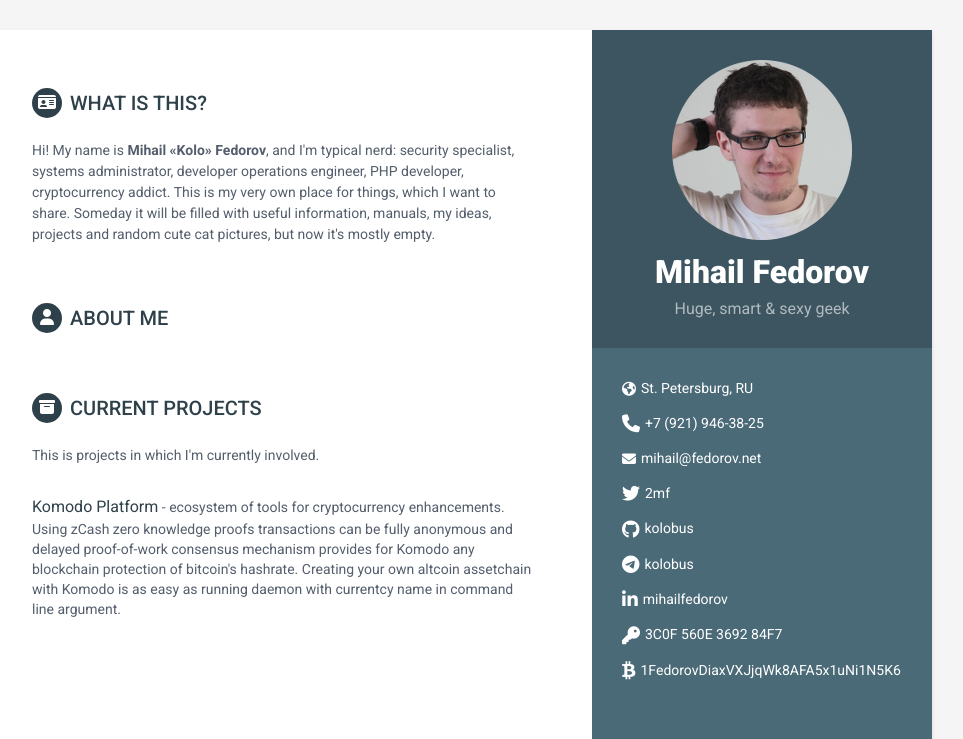
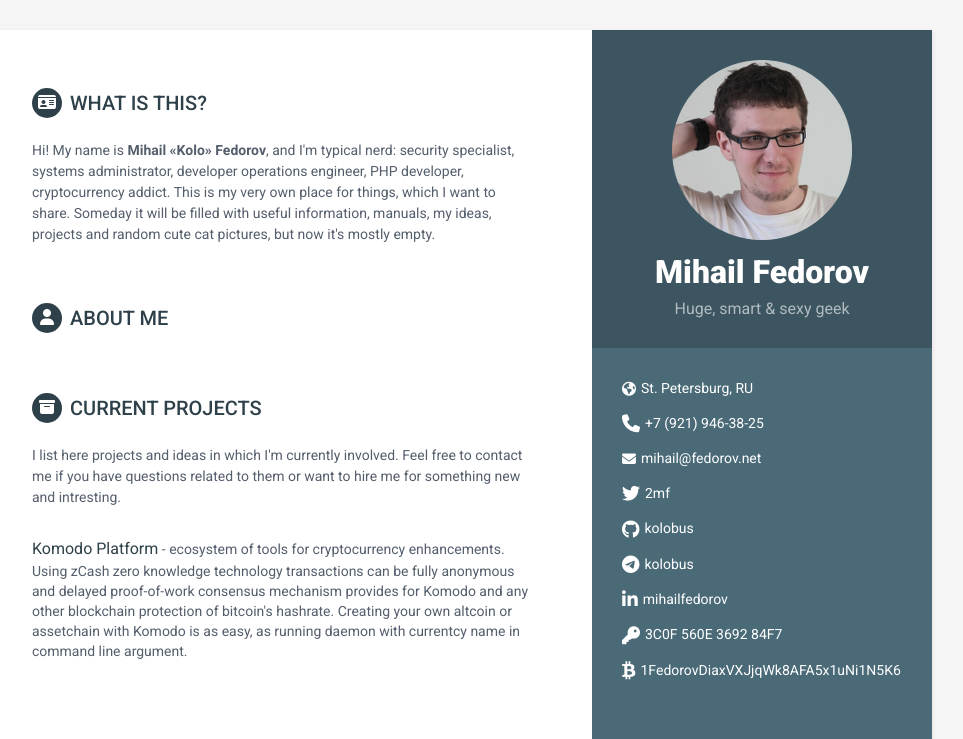
Before and after one commit to kolobus/fedorov.net, a Jekyll site: the page built from index.html, in a window 1280 px wide, cut to the strip 0-739 px from the top of the page. Shown: the whole strip, without its empty margins (188-1151 px from the left). Built offline with Jekyll 4.4.1, drawn with Linux system fonts in a browser that asks for light colours; nearby versions of some CDN libraries.

Commit message:
random stuff

```diff
--- a/index.html
+++ b/index.html
@@ -19,9 +19,9 @@ layout: default
 <section class="section projects-section">
   <h2 class="section-title"><i class="fa fa-archive"></i>Current projects</h2>
   <div class="intro">
-    <p>This is projects in which I'm currently involved.</p>
+    <p>I list here projects and ideas in which I'm currently involved. Feel free to contact me if you have questions related to them or want to hire me for something new and intresting.</p>
   </div>
   <div class="item">
-        <span class="project-title"><a href="https://komodoplatform.com">Komodo Platform</a></span> - <span class="project-tagline">ecosystem of tools for cryptocurrency enhancements. Using zCash zero knowledge proofs transactions can be fully anonymous and delayed proof-of-work consensus mechanism provides for Komodo any blockchain protection of bitcoin's hashrate. Creating your own altcoin assetchain with Komodo is as easy as running daemon with currentcy name in command line argument.</span>
+        <span class="project-title"><a href="https://komodoplatform.com">Komodo Platform</a></span> - <span class="project-tagline">ecosystem of tools for cryptocurrency enhancements. Using zCash zero knowledge technology transactions can be fully anonymous and delayed proof-of-work consensus mechanism provides for Komodo and any other blockchain protection of bitcoin's hashrate. Creating your own altcoin or assetchain with Komodo is as easy, as running daemon with currentcy name in command line argument.</span>
   </div>
 </section>
```
